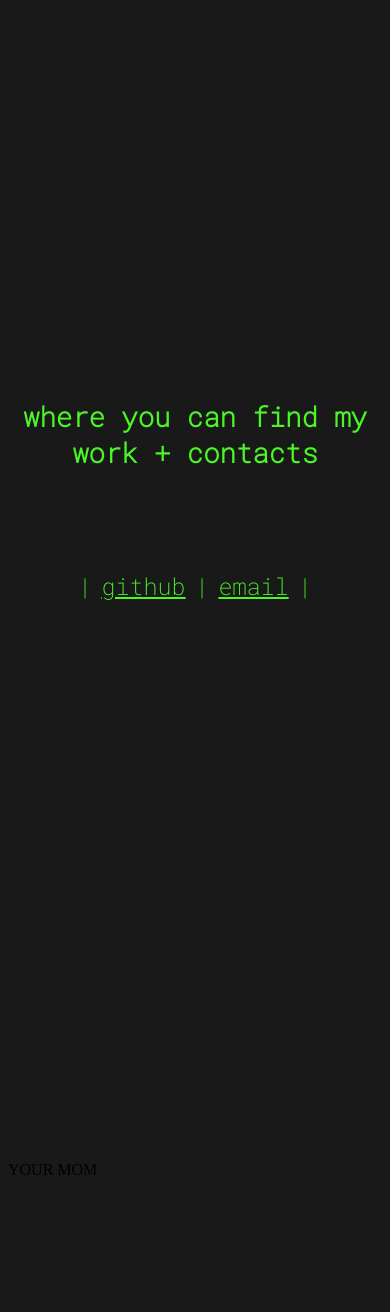
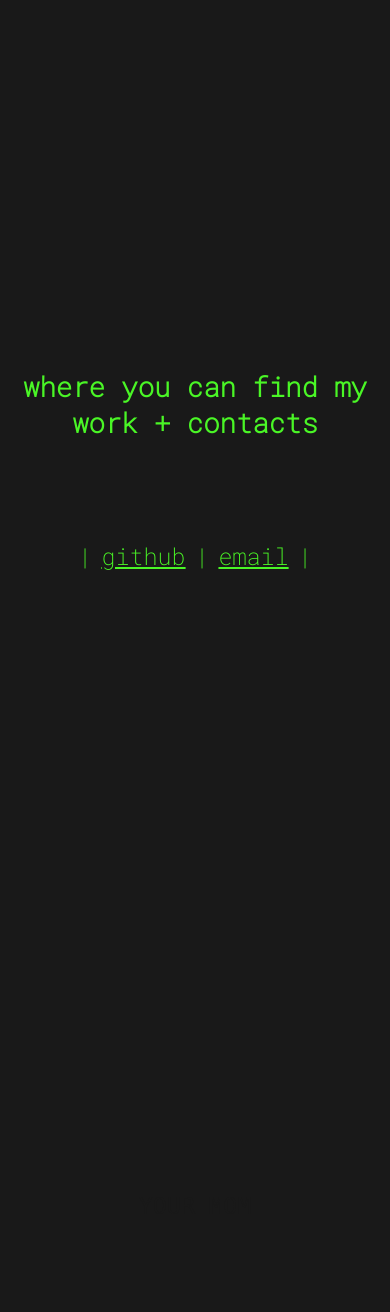
Before and after one commit to V01Ddev/v01d-website, a PHP site: page / in a window 390 px wide. Shown: the part 1600-2912 px from the top of the page. Before the commit the page ends 2775 px from the top, so only its background shows below. Run offline with PHP 8.4, Linux system fonts and the light colour scheme.

Commit message:
mobile css fix

```diff
--- a/style.css
+++ b/style.css
@@ -194,7 +194,7 @@
 
 
 	#home {
-		padding-top: 130px;
+		padding-top: 100px;
 		height: 100vh;
 	}
 
@@ -207,6 +207,7 @@
 	#workcontact {
 		padding-top: 60px;
 		height:  100vh;
+		padding-bottom: 60px;
 	}
 
 
@@ -284,6 +285,15 @@
 		margin-top: 6vw;
 	}
 
+	.h69 {
+		padding-top: 1px;
+		color: #191919;
+		text-align: center;
+		font-family: Monospace;
+		font-size: 6vw;
+		padding-bottom: 10vh;
+	}
+
 	.links {
 		text-align: center;
 		font-family: Monospace;
```
